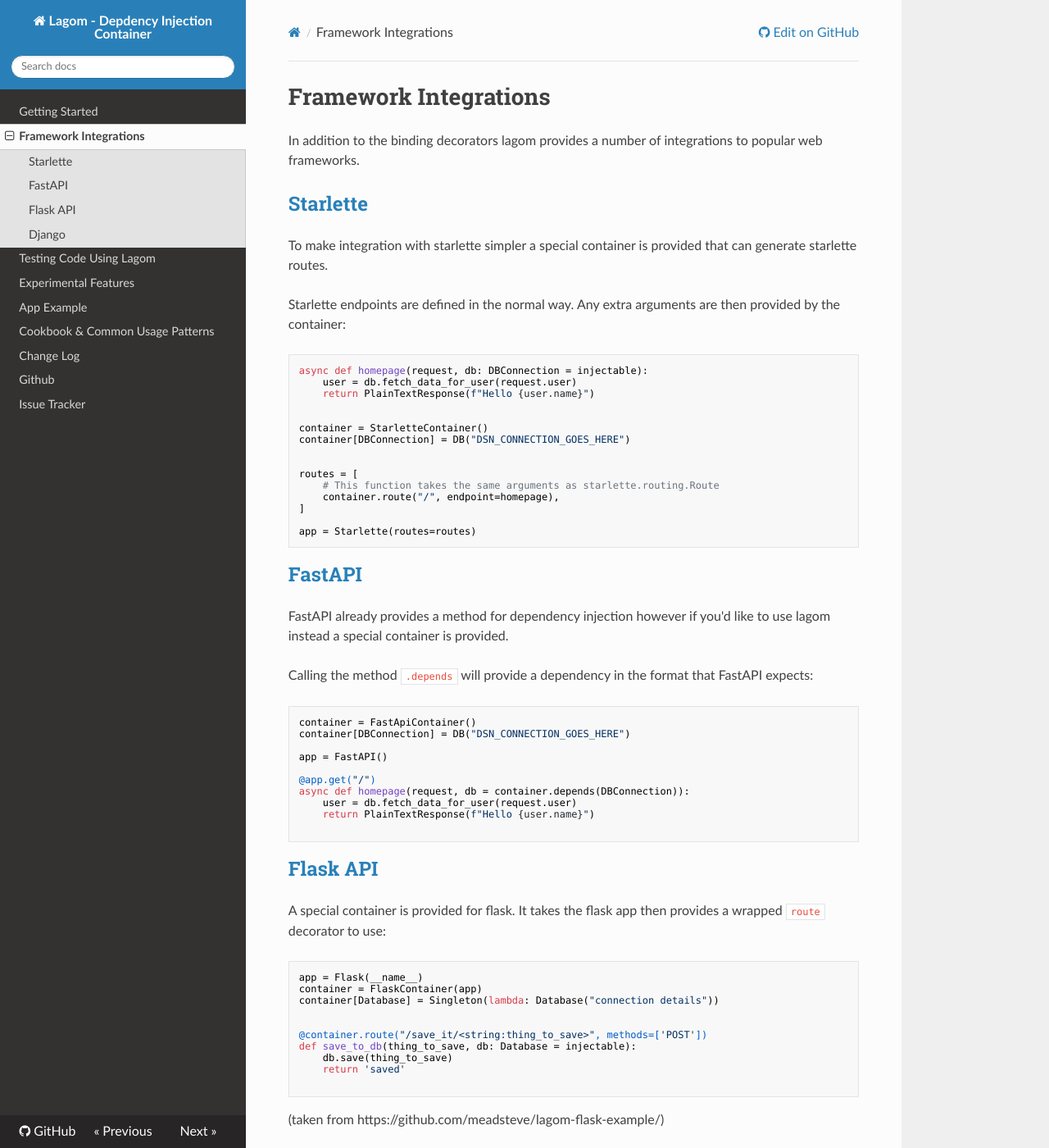
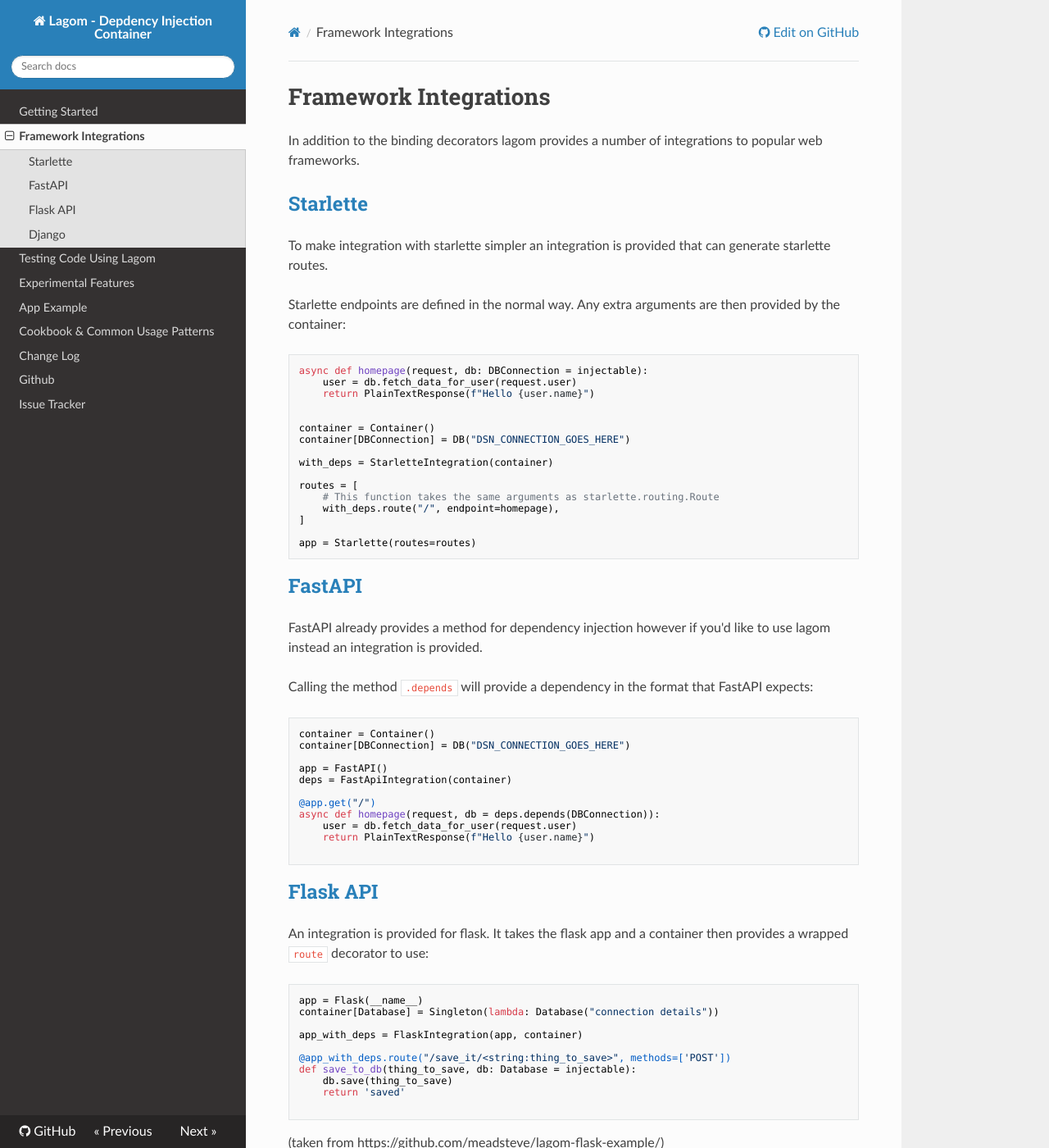
Before and after one commit to meadsteve/lagom, an MkDocs documentation site: the page built from docs/framework_integrations.md, in a window 1280 px wide and 1400 px high. Shown: the whole window at 82% size. Built offline with MkDocs 1.6.1, drawn with Linux system fonts in a browser that asks for light colours; nearby versions of some CDN libraries.

Commit message:
BREAKING update integrations to no longer extend container

````diff
--- a/docs/framework_integrations.md
+++ b/docs/framework_integrations.md
@@ -3,7 +3,7 @@
 popular web frameworks.
 
 ## [Starlette](https://www.starlette.io/)
-To make integration with starlette simpler a special container is provided
+To make integration with starlette simpler an integration is provided
 that can generate starlette routes.
 
 Starlette endpoints are defined in the normal way. Any extra arguments are
@@ -14,13 +14,14 @@
     return PlainTextResponse(f"Hello {user.name}")
 
 
-container = StarletteContainer()
+container = Container()
 container[DBConnection] = DB("DSN_CONNECTION_GOES_HERE")
 
+with_deps = StarletteIntegration(container)
 
 routes = [
     # This function takes the same arguments as starlette.routing.Route
-    container.route("/", endpoint=homepage),
+    with_deps.route("/", endpoint=homepage),
 ]
 
 app = Starlette(routes=routes)
@@ -28,35 +29,36 @@
 
 ## [FastAPI](https://fastapi.tiangolo.com/)
 FastAPI already provides a method for dependency injection however
-if you'd like to use lagom instead a special container is provided.
+if you'd like to use lagom instead an integration is provided.
 
 Calling the method `.depends` will provide a dependency in the format
 that FastAPI expects:
 
 ```python
-container = FastApiContainer()
+container = Container()
 container[DBConnection] = DB("DSN_CONNECTION_GOES_HERE")
 
 app = FastAPI()
+deps = FastApiIntegration(container)
 
 @app.get("/")
-async def homepage(request, db = container.depends(DBConnection)):
+async def homepage(request, db = deps.depends(DBConnection)):
     user = db.fetch_data_for_user(request.user)
     return PlainTextResponse(f"Hello {user.name}")
 
 ```
 
 ## [Flask API](https://www.flaskapi.org/)
-A special container is provided for flask. It takes the flask app
-then provides a wrapped `route` decorator to use:
+An integration is provided for flask. It takes the flask app
+and a container then provides a wrapped `route` decorator to use:
 
 ```python
 app = Flask(__name__)
-container = FlaskContainer(app)
 container[Database] = Singleton(lambda: Database("connection details"))
 
+app_with_deps = FlaskIntegration(app, container)
 
-@container.route("/save_it/<string:thing_to_save>", methods=['POST'])
+@app_with_deps.route("/save_it/<string:thing_to_save>", methods=['POST'])
 def save_to_db(thing_to_save, db: Database = injectable):
     db.save(thing_to_save)
     return 'saved'
````
Also changed, not shown: CHANGELOG.md (+5 -4 lines), 7 other files.
